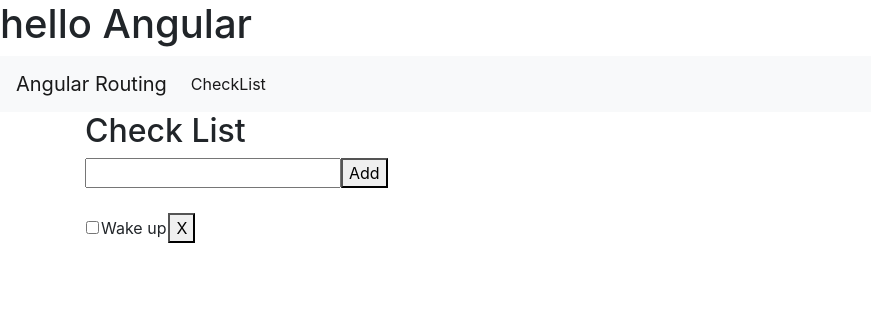
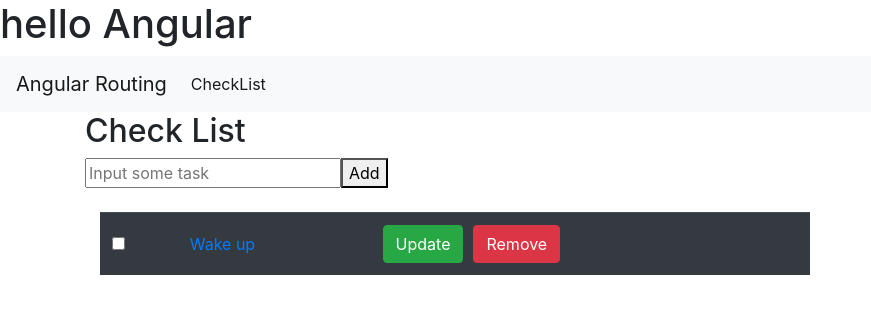
Before and after one commit to leysapungan/angular-project, an Angular app: page /checkList in a window 1280 px wide. Shown: the top 314 px of the page, without its empty margins (0-871 px from the left). Built offline with nearby package versions, Linux system fonts and the light colour scheme.

Commit message:
check-list commit

```diff
--- a/angular.json
+++ b/angular.json
@@ -24,9 +24,13 @@
               "src/assets"
             ],
             "styles": [
+              "node_modules/bootstrap/dist/css/bootstrap.css",
               "src/styles.css"
             ],
-            "scripts": []
+            "scripts": [
+              "node_modules/jquery/dist/jquery.min.js",
+              "node_modules/bootstrap/dist/js/bootstrap.js"
+            ]
           },
           "configurations": {
             "production": {
--- a/package.json
+++ b/package.json
@@ -21,6 +21,8 @@
     "@angular/router": "~8.2.9",
     "@ng-bootstrap/ng-bootstrap": "^5.1.1",
     "bootstrap": "^4.3.1",
+    "jquery": "^3.4.1",
+    "popper.js": "^1.16.0",
     "rxjs": "~6.4.0",
     "tslib": "^1.10.0",
     "zone.js": "~0.9.1"
--- a/src/app/check-list/check-list.component.css
+++ b/src/app/check-list/check-list.component.css
@@ -0,0 +1,8 @@
+/*--- Table CSS ---*/
+.table td {
+  vertical-align: middle;
+}
+/*--- Button CSS ---*/
+.btn {
+  margin: 0 5px;
+}
--- a/src/app/check-list/check-list.component.html
+++ b/src/app/check-list/check-list.component.html
@@ -1,13 +1,44 @@
 <h2>Check List</h2>
-<input type="text" [(ngModel)]="taskForm.name">
+<input type="text" [(ngModel)]="taskForm.name" placeholder="Input some task">
 <button type="button" (click)="addTask()">Add</button>
 
 <br><br>
-<table>
-    <tr *ngFor="let task of getCheckList();">
-        <td><input type="checkbox" (click)="compTask(task.id)"></td>
-        <td>{{task.name}}</td>
-        <td><button type="button" (click)="delTask(task.id)"> X </button>
-        </td>
-    </tr>
-</table>
+
+<div class="container">
+  <div class="row">
+    <div class="col-md-8">
+        <table class="table table-striped table-dark">
+            <tr *ngFor="let task of getCheckList();">
+              <td><input type="checkbox" (click)="compTask(task.id)"></td>
+              <td><a href="#taskModal" data-toggle="modal">{{task.name}}</a></td>
+              <td>
+                <button type="button" class="btn btn-success">Update</button>
+                <button type="button" class="btn btn-danger" (click)="delTask(task.id)">Remove</button>
+              </td>
+            </tr>
+          </table>
+    </div>
+  </div>
+</div>
+
+
+
+
+<div class="modal" id="taskModal">
+    <div class="modal-dialog" role="document">
+      <div class="modal-content">
+        <div class="modal-header">
+          <h5 class="modal-title">Task Name</h5>
+          <button type="button" class="close" data-dismiss="modal" aria-label="Close">
+            <span aria-hidden="true">&times;</span>
+          </button>
+        </div>
+        <div class="modal-body">
+          <p>Task Description.</p>
+        </div>
+        <div class="modal-footer">
+          <button type="button" class="btn btn-secondary" data-dismiss="modal">Close</button>
+        </div>
+      </div>
+    </div>
+  </div>
```
Also changed, not shown: 1 other file (tests, documents, lock files or other folders).
